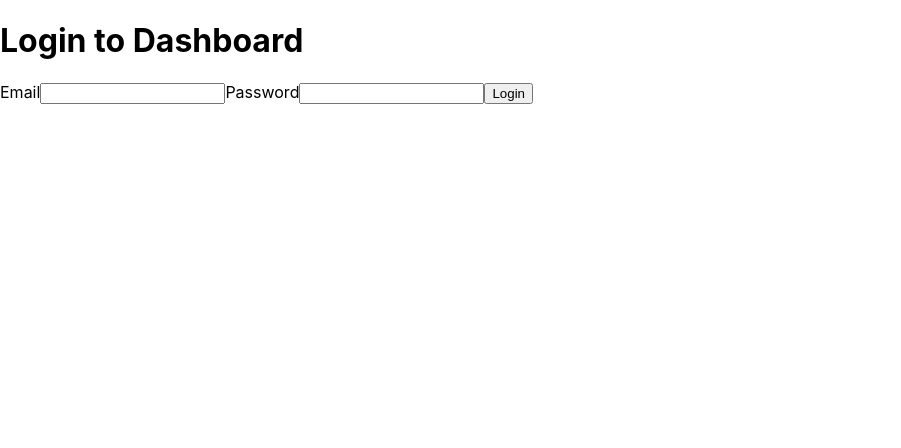
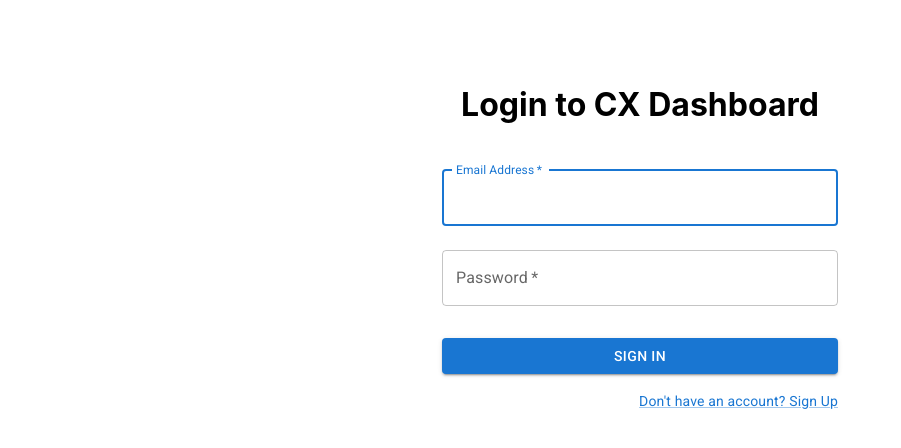
Before and after one commit to carimado/metrics_dashboard_app, a React (Create React App) app in the folder metrics-dashboard-app/: page /signin in a window 1280 px wide. Shown: the top 448 px of the page, without its empty margins (0-901 px from the left). Built offline with nearby package versions, Linux system fonts and the light colour scheme; no server answers.

Commit message:
mui login and logout routes & linked. Logic for total calculations and db input WIP

```diff
--- a/metrics-dashboard-app/src/Dashboard.js
+++ b/metrics-dashboard-app/src/Dashboard.js
@@ -1,12 +1,10 @@
 import './Dashboard.css'
-import banner from './img/banner.jpg'
 
 import React from 'react'
 import Sidebar from './Sidebar'
 import MetricCard from './MetricCard';
 import Header from './Header';
 import MetricTable from './Table';
-import TableInput from './TableInput';
 
 import { useState, useEffect } from 'react';
 import { db } from './firebase-config';
@@ -17,6 +15,7 @@ import { motion } from 'framer-motion'
 
 export default function Dashboard() {
     const [numberOfOnboardings, setNumberOfOnboardings] = useState([]);
+    const [isOpen, setIsOpen] = useState(false);
 
     let navigate = useNavigate()
     useEffect(() => {
@@ -29,7 +28,13 @@ export default function Dashboard() {
       }
     }, [])
 
+    const handleClick = () => {
+      setIsOpen(!isOpen)
+    }
 
+    const handleCloseClick = () => {
+      setIsOpen(false)
+    }
 
     console.log(numberOfOnboardings)
     // const [numberOfIntercomClosed, setNumberOfIntercomClosed] = useState([]);
@@ -95,19 +100,32 @@ export default function Dashboard() {
     // console.log(lastSevenDaysOnboardings)
 
     // 1. get the onboarding object
-    // 2. filter each document for the last entry from each user
-    // 3. add up the onboarding remaining for each user
-    // 4. display the total onboarding remaining for the last entry from each user
+    // 2. filter for each user and the last entry timestamp
+    // 3. put the entry in an array
 
-    const [isOpen, setIsOpen] = useState(false);
+    const totalOnboardingRemainingForEachUser = []
 
-    const handleClick = () => {
-      setIsOpen(!isOpen)
-    }
+    numberOfOnboardings.forEach((item) => {
+      console.log(item)
+      const user = totalOnboardingRemainingForEachUser.find((user) => user.email === item.email)
+      // get only the last entry for each user??
+      if (!user) {
+        totalOnboardingRemainingForEachUser.push({
+          email: item.email,
+          onboardingRemaining: item.onboardingRemaining,
+          date: {
+            seconds: item.date.seconds,
+            nanoseconds: item.date.nanoseconds
+          }
+        })
+      } else {
+        user.onboardingRemaining = item.onboardingRemaining
+      }
+    })
 
-    const handleCloseClick = () => {
-      setIsOpen(false)
-    }
+    console.log(totalOnboardingRemainingForEachUser)
+
+
 
     return (
         <div className="dashboard">
@@ -135,7 +153,6 @@ export default function Dashboard() {
                     <MetricCard  /> */}
                 </div>
             </div>
-              {/* <MetricTable numberOfOnboardings={numberOfOnboardings}/> */}
         </div>
     )
 }
--- a/metrics-dashboard-app/src/SignIn.js
+++ b/metrics-dashboard-app/src/SignIn.js
@@ -1,3 +1,9 @@
+import Container from '@mui/material/Container';
+import Box from '@mui/material/Box';
+import TextField from '@mui/material/TextField';
+import Button from '@mui/material/Button';
+import Grid from '@mui/material/Grid';
+import Link from '@mui/material/Link';
 
 import React, { useState } from 'react';
 import { signInWithEmailAndPassword } from 'firebase/auth';
@@ -6,11 +12,15 @@ import { useNavigate } from 'react-router-dom';
 
 export default function SignIn( ) {
   // console.log(handleAction, setEmail, setPassword)
-  const [email, setEmail] = useState('');
-  const [password, setPassword] = useState('');
+  // const [email, setEmail] = useState('');
+  // const [password, setPassword] = useState('');
 
   let navigate = useNavigate()
   const signInSubmit = (e) => {
+
+    const email = e.target.email.value
+    const password = e.target.password.value
+
     e.preventDefault();
     signInWithEmailAndPassword(auth, email, password)
     .then((response) => {
@@ -27,23 +37,68 @@ export default function SignIn( ) {
   }
 
   return (
-    <div>
-      <form onSubmit={signInSubmit}>
-        <h1>Login to Dashboard</h1>
-        <label htmlFor="email">Email</label>
-        <input type="email" id="email" name="email" value={email} onChange={(e) => setEmail(e.target.value)}/>
-        <label htmlFor="password">Password</label>
-        <input type="password" id="password" name="password" value={password} onChange={(e) => setPassword(e.target.value)}/>
-        <button type="submit">Login</button>
-      </form>
-      {/* <form>
-        <h1>Login to Dashboard</h1>
-        <label htmlFor="email">Email</label>
-        <input type="email" id="email" name="email" onChange={(e)=> setEmail(e.target.value)}/>
-        <label htmlFor="password">Password</label>
-        <input type="password" id="password" name="password" onChange={(e)=> setPassword(e.target.value)} />
-        <button type="submit" onClick={handleAction}>Login</button>
-      </form> */}
-    </div>
+      <Container component="main" maxWidth="xs">
+        <Box
+          sx={{
+            marginTop: 8,
+            display: 'flex',
+            flexDirection: 'column',
+            alignItems: 'center',
+          }}
+          >
+          <h1>Login to CX Dashboard</h1>
+          <Box component="form" onSubmit={signInSubmit} sx={{ mt:1 }}>
+          <TextField
+              margin="normal"
+              required
+              fullWidth
+              id="email"
+              label="Email Address"
+              name="email"
+              autoComplete="email"
+              autoFocus
+            />
+            <TextField
+              margin="normal"
+              required
+              fullWidth
+              name="password"
+              label="Password"
+              type="password"
+              id="password"
+              autoComplete="current-password"
+            />
+            <Button
+              type="submit"
+              fullWidth
+              variant="contained"
+              sx={{ mt: 3, mb: 2 }}
+            >
+              Sign In
+            </Button>
+            <Grid container>
+              <Grid item xs>
+              </Grid>
+              <Grid item>
+                <Link href="/signup" variant="body2">
+                  {"Don't have an account? Sign Up"}
+                </Link>
+              </Grid>
+            </Grid>
+          </Box>
+        </Box>
+      </Container>
   );
 }
+
+
+
+
+/* <form>
+  <h1>Login to Dashboard</h1>
+  <label htmlFor="email">Email</label>
+  <input type="email" id="email" name="email" onChange={(e)=> setEmail(e.target.value)}/>
+  <label htmlFor="password">Password</label>
+  <input type="password" id="password" name="password" onChange={(e)=> setPassword(e.target.value)} />
+  <button type="submit" onClick={handleAction}>Login</button>
+</form> */
--- a/metrics-dashboard-app/src/SignUp.js
+++ b/metrics-dashboard-app/src/SignUp.js
@@ -1,14 +1,25 @@
+import Container from '@mui/material/Container';
+import Box from '@mui/material/Box';
+import TextField from '@mui/material/TextField';
+import Button from '@mui/material/Button';
+import Grid from '@mui/material/Grid';
+import Link from '@mui/material/Link';
+
 import React, { useState } from 'react';
 import { createUserWithEmailAndPassword } from 'firebase/auth';
 import { auth } from './firebase-config';
 import { useNavigate } from 'react-router-dom';
 
 export default function SignUp() {
-  const [email, setEmail] = useState('');
-  const [password, setPassword] = useState('');
+  // const [email, setEmail] = useState('');
+  // const [password, setPassword] = useState('');
 
   let navigate = useNavigate()
   const signUpSubmit = (e) => {
+
+    const email = e.target.email.value
+    const password = e.target.password.value
+
     e.preventDefault();
     createUserWithEmailAndPassword(auth, email, password)
     .then((auth) => {
@@ -21,23 +32,56 @@ export default function SignUp() {
   }
 
   return (
-    <div>
-      <form onSubmit={signUpSubmit}>
-        <h1>Create an account</h1>
-        <label htmlFor="email">Email</label>
-        <input type="email" id="email" name="email" value={email} onChange={(e) => setEmail(e.target.value)}/>
-        <label htmlFor="password">Password</label>
-        <input type="password" id="password" name="password" value={password} onChange={(e) => setPassword(e.target.value)}/>
-        <button type="submit">Sign up</button>
-      </form>
-      {/* <form>
-        <h1>Create an account</h1>
-        <label htmlFor="email">Email</label>
-        <input type="email" id="email" name="email" onChange={(e)=> setEmail(e.target.value)}/>
-        <label htmlFor="password">Password</label>
-        <input type="password" id="password" name="password" onChange={(e)=> setPassword(e.target.value)} />
-        <button type="submit" onClick={handleAction}>Sign up</button>
-      </form> */}
-    </div>
+    <Container component="main" maxWidth="xs">
+    <Box
+      sx={{
+        marginTop: 8,
+        display: 'flex',
+        flexDirection: 'column',
+        alignItems: 'center',
+      }}
+      >
+      <h1>Create Account</h1>
+      <Box component="form" onSubmit={signUpSubmit} sx={{ mt:1 }}>
+      <TextField
+          margin="normal"
+          required
+          fullWidth
+          id="email"
+          label="Email Address"
+          name="email"
+          autoComplete="email"
+          autoFocus
+        />
+        <TextField
+          margin="normal"
+          required
+          fullWidth
+          name="password"
+          label="Password"
+          type="password"
+          id="password"
+          autoComplete="current-password"
+        />
+        <Button
+          type="submit"
+          fullWidth
+          variant="contained"
+          sx={{ mt: 3, mb: 2 }}
+        >
+          Create Account
+        </Button>
+        <Grid container>
+              <Grid item xs>
+              </Grid>
+              <Grid item>
+                <Link href="/signin" variant="body2">
+                  {"Already have an account?"}
+                </Link>
+              </Grid>
+            </Grid>
+      </Box>
+    </Box>
+  </Container>
   );
 }
--- a/metrics-dashboard-app/src/TableInput.js
+++ b/metrics-dashboard-app/src/TableInput.js
@@ -3,16 +3,16 @@ import { useEffect, useState } from "react"
 import { db } from './firebase-config';
 
 export default function TableInput({session}) {
-    const [ numberOfOnboardings, setNumberOfOnboardings ] = useState('')
+    const [ numberOfOnboardings, setNumberOfOnboardings ] = useState('');
+
 
     const handleSubmitTableInput = async (e) => {
         e.preventDefault()
 
         const onboardingNumber = Number(numberOfOnboardings)
-
         if (!isNaN(onboardingNumber)) {
 
-            const docRef = addDoc(collection(db, 'numberOfOnboardings'), {
+            const docRef = await addDoc(collection(db, 'numberOfOnboardings'), {
                 email: session,
                 date: Timestamp.fromDate(new Date()),
                 onboardingRemaining: onboardingNumber
@@ -25,6 +25,7 @@ export default function TableInput({session}) {
             alert('Please enter a number')
         }
     }
+
 
     const handleInputChange = (e) => {
         setNumberOfOnboardings(e.target.value)
```
